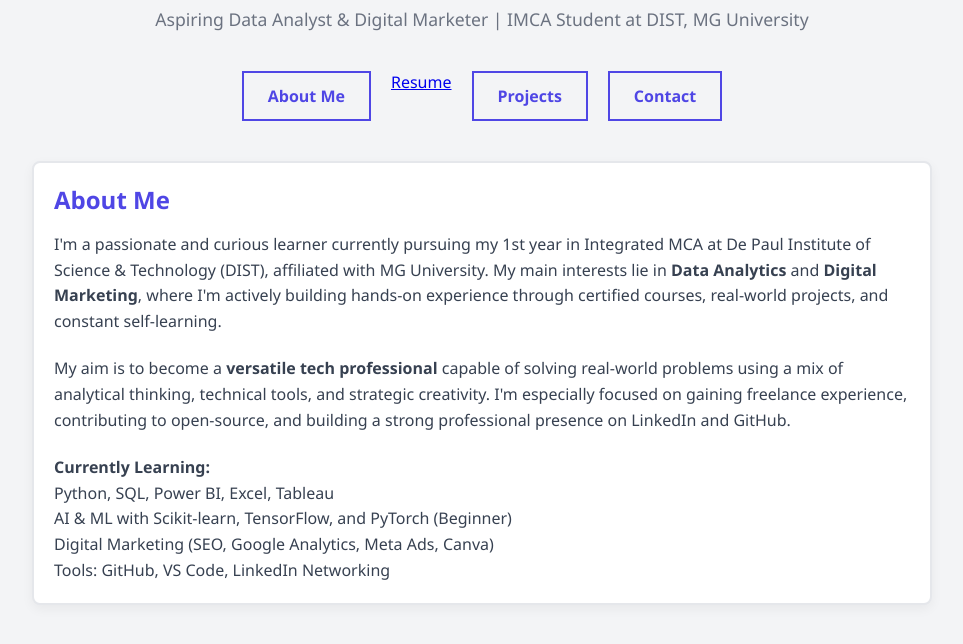
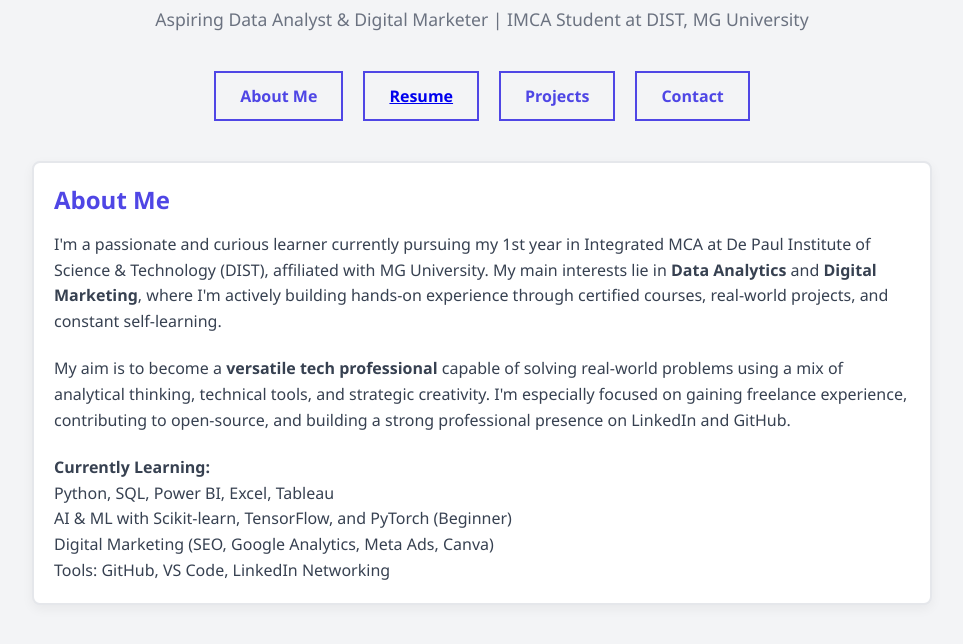
Before and after one commit to kishoremmadhu79-lgtm/kishoreportfolio-, a plain HTML site: page index.html in a window 1280 px wide. Shown: the part 98-742 px from the top of the page, without its empty margins (158-1121 px from the left). Drawn offline with Linux system fonts and the light colour scheme.

Commit message:
Update index.html

```diff
--- a/index.html
+++ b/index.html
@@ -112,7 +112,7 @@
 
   <div class="nav">
     <button onclick="openTab('about')">About Me</button>
-    <a href="https://drive.google.com/your-resume-link" target="_blank" class="border-btn">Resume</a>
+    <button><a href="https://drive.google.com/your-resume-link" target="_blank" class="border-btn">Resume</a></button>
     <button onclick="openTab('projects')">Projects</button>
     <button onclick="openTab('contact')">Contact</button>
   </div>
```
